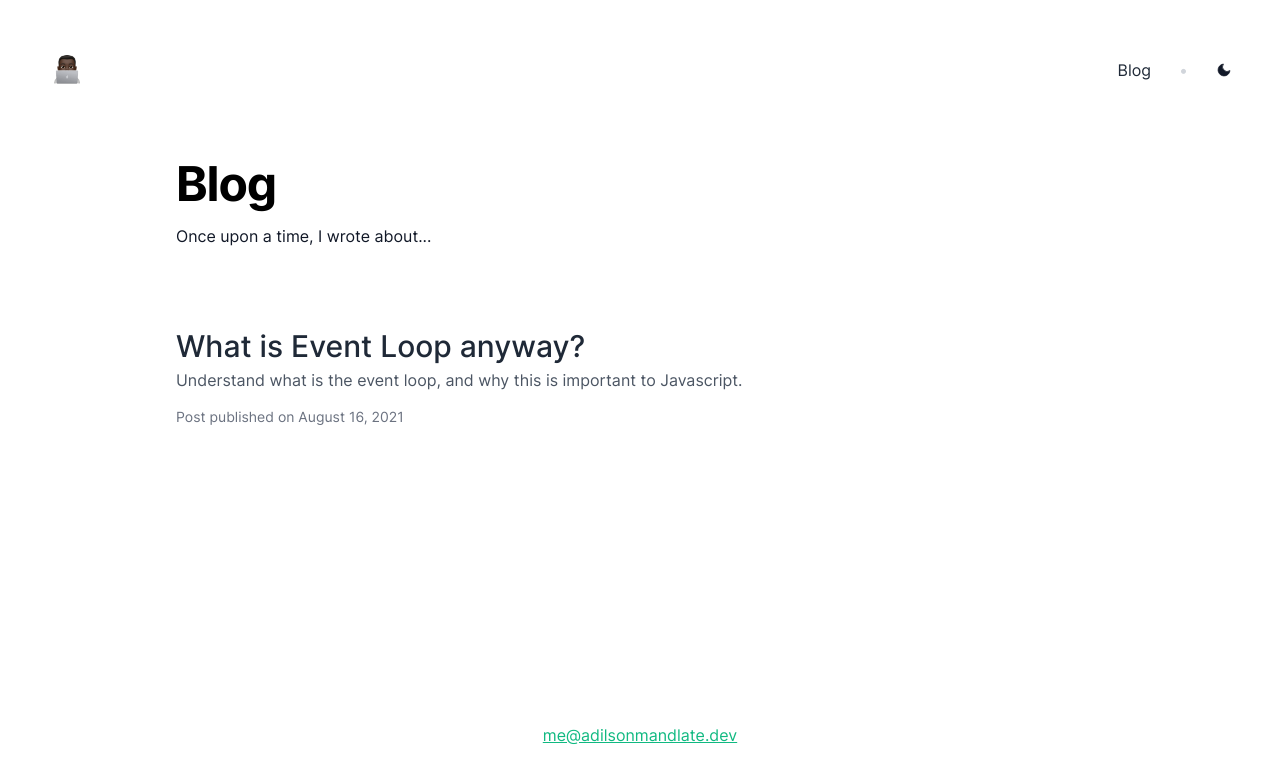
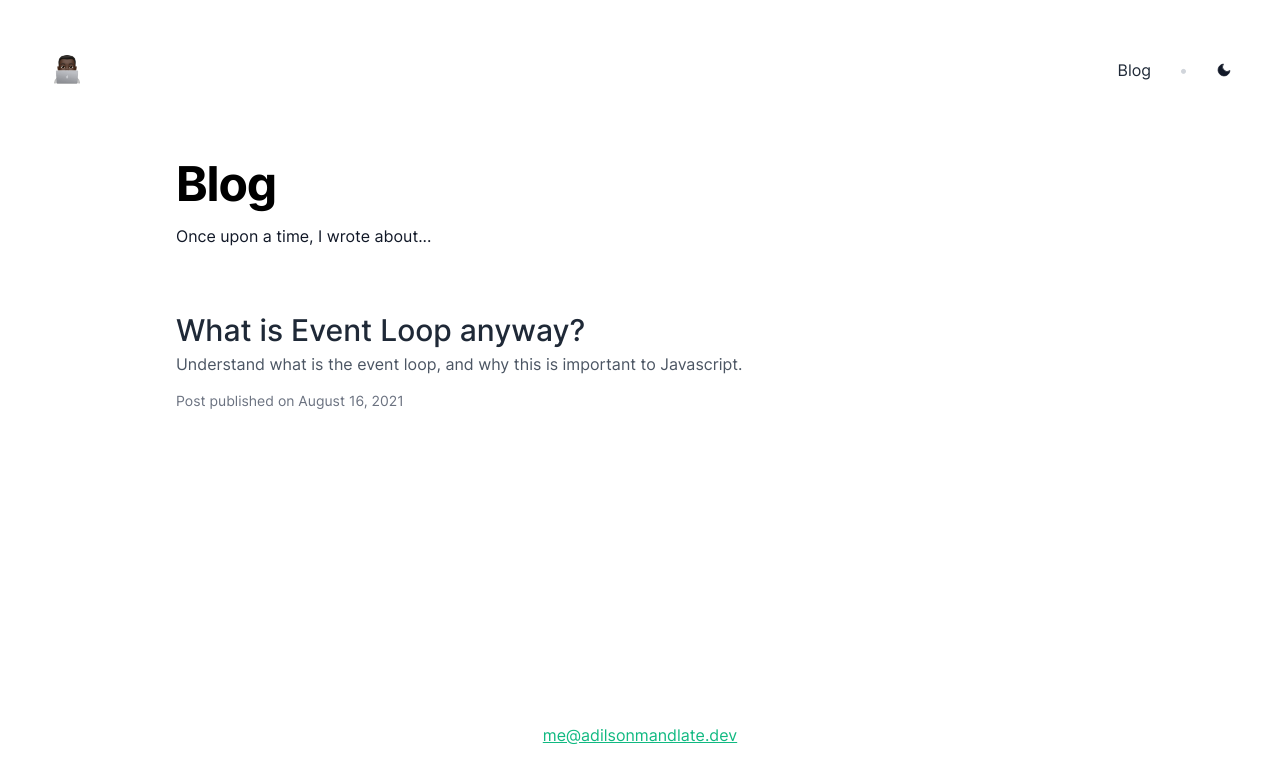
Before and after one commit to adilsonmandlate/adilsonmandlate.dev, a Next.js app: page /blog in a window 1280 px wide. Shown: the top 782 px of the page. Built offline with nearby package versions, Linux system fonts and the light colour scheme; what @tailwindcss/typography would draw is missing.

Commit message:
style: reduce padding size at blog title

```diff
--- a/src/pages/blog/index.js
+++ b/src/pages/blog/index.js
@@ -10,7 +10,7 @@ const BlogIndex = ({ posts }) => (
       <title>Blog - Adilson Mandlate | Front end developer</title>
     </Head>
 
-    <header className="pb-20">
+    <header className="pb-16">
       <h1 className="text-4xl md:text-5xl font-bold tracking-tight mb-4 text-black dark:text-white">
         Blog
       </h1>
```
